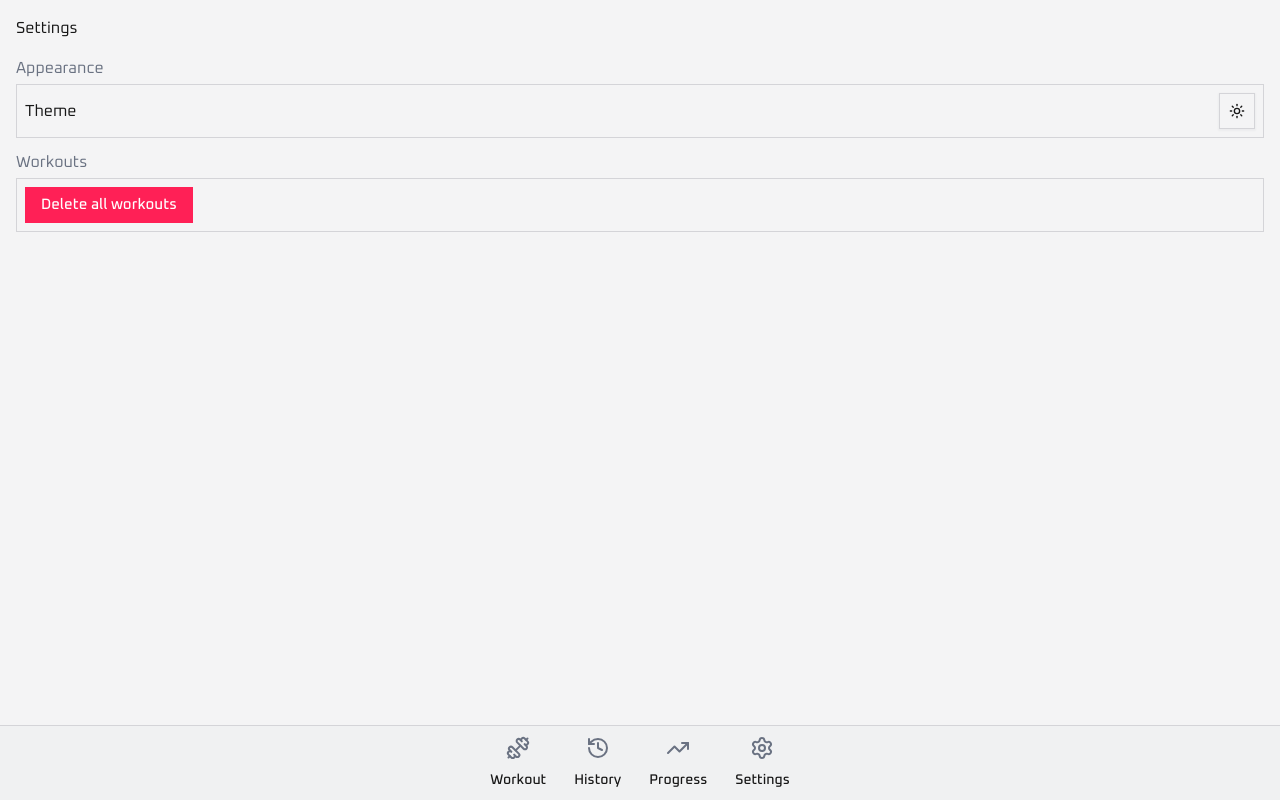
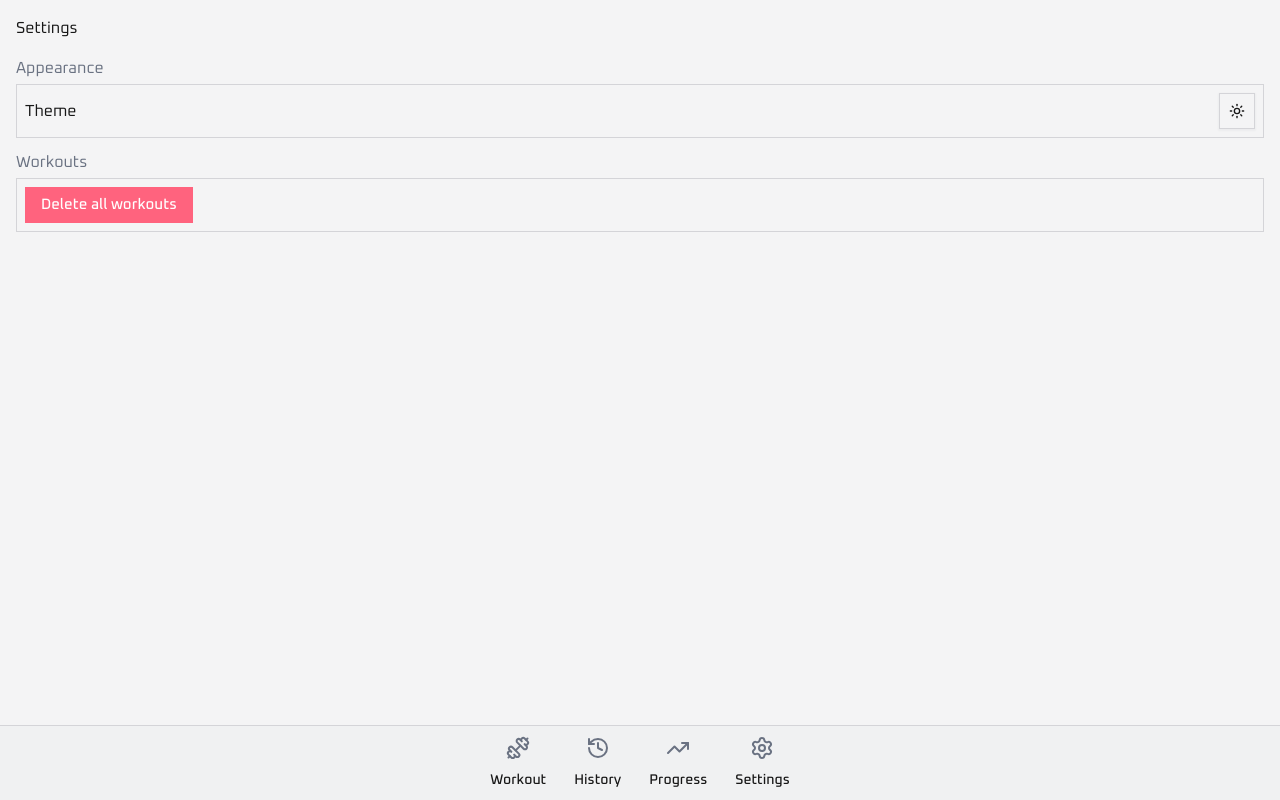
Before and after one commit to laoz40/Horus, a Next.js app: page /settings in a window 1280 px wide. Built offline with nearby package versions, Linux system fonts and the light colour scheme.

Commit message:
updated colours for light mode: destructive, primary

```diff
--- a/app/globals.css
+++ b/app/globals.css
@@ -10,7 +10,7 @@
   --card-foreground: oklch(0.2046 0 0);
   --popover: oklch(0.9911 0 0);
   --popover-foreground: oklch(0.4386 0 0);
-  --primary: oklch(0.8204 0.1383 180.8430);
+  --primary: oklch(0.7842 0.1179 185.3725);
   --primary-foreground: oklch(0.2626 0.0147 166.4589);
   --secondary: oklch(0.9409 0.0040 286.3225);
   --secondary-foreground: oklch(0.2046 0 0);
@@ -18,7 +18,7 @@
   --muted-foreground: oklch(0.5510 0.0267 264.3277);
   --accent: oklch(0.9674 0.0013 286.3752);
   --accent-foreground: oklch(0.2435 0 0);
-  --destructive: oklch(0.6450 0.2460 16.4390);
+  --destructive: oklch(0.7120 0.1940 13.4280);
   --destructive-foreground: oklch(0.9934 0.0032 17.2118);
   --border: oklch(0.8711 0.0055 286.2860);
   --input: oklch(0.9276 0.0058 264.5313);
@@ -63,9 +63,9 @@
   --foreground: oklch(0.9851 0 0);
   --card: oklch(0.2046 0 0);
   --card-foreground: oklch(0.9851 0 0);
-  --popover: oklch(0.2603 0 0);
+  --popover: oklch(0.2046 0 0);
   --popover-foreground: oklch(0.7348 0 0);
-  --primary: oklch(0.8539 0.1375 181.5707);
+  --primary: oklch(0.8550 0.1380 181.0710);
   --primary-foreground: oklch(0.1448 0 0);
   --secondary: oklch(0.2603 0 0);
   --secondary-foreground: oklch(0.9851 0 0);
@@ -73,7 +73,7 @@
   --muted-foreground: oklch(0.6492 0.0270 265.4913);
   --accent: oklch(0.2739 0.0055 286.0326);
   --accent-foreground: oklch(0.9851 0 0);
-  --destructive: oklch(0.6450 0.2460 16.4390);
+  --destructive: oklch(0.6435 0.2452 16.5010);
   --destructive-foreground: oklch(0.9368 0.0045 34.3092);
   --border: oklch(0.3290 0 0);
   --input: oklch(0.2603 0 0);
```
